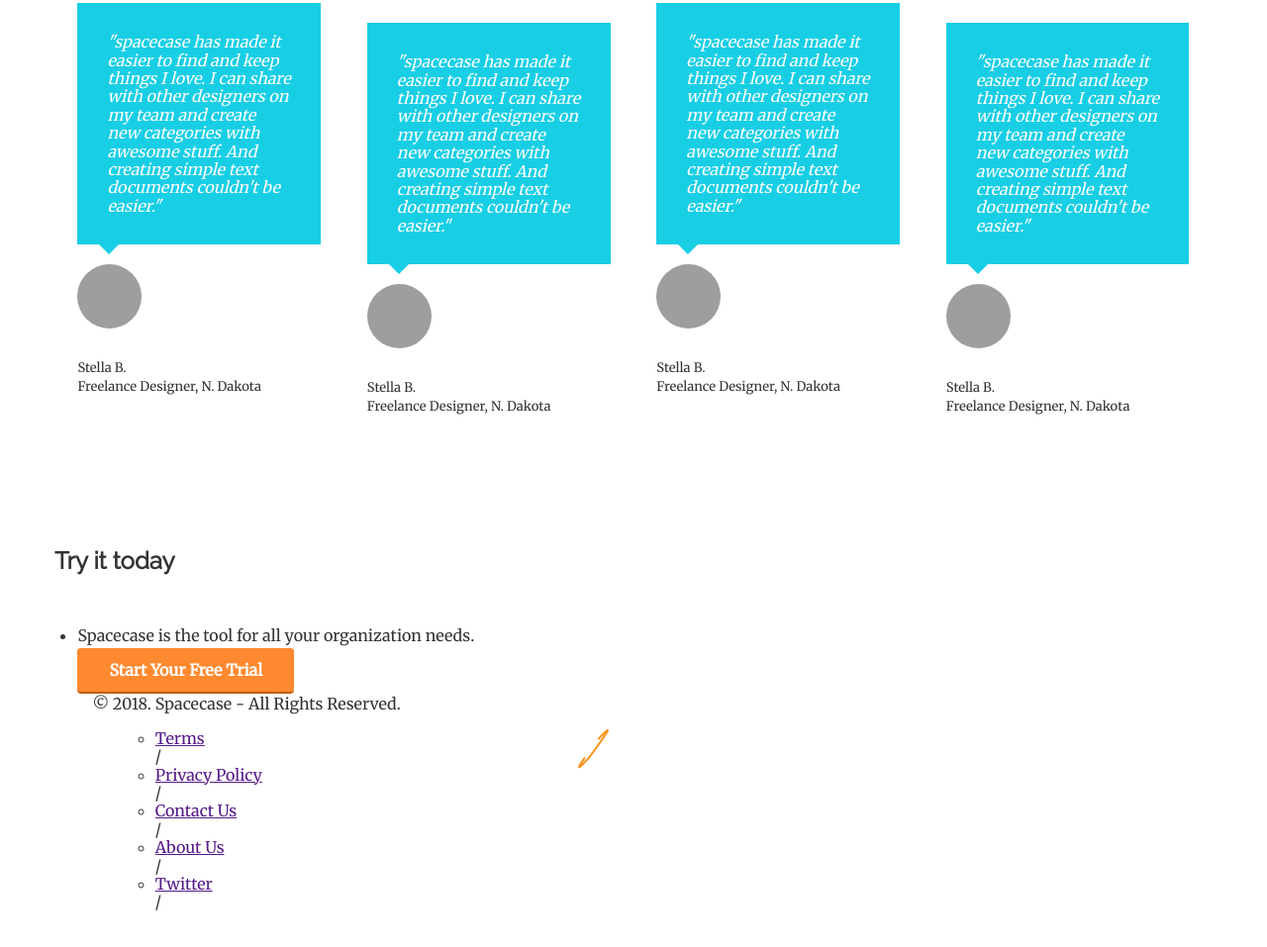
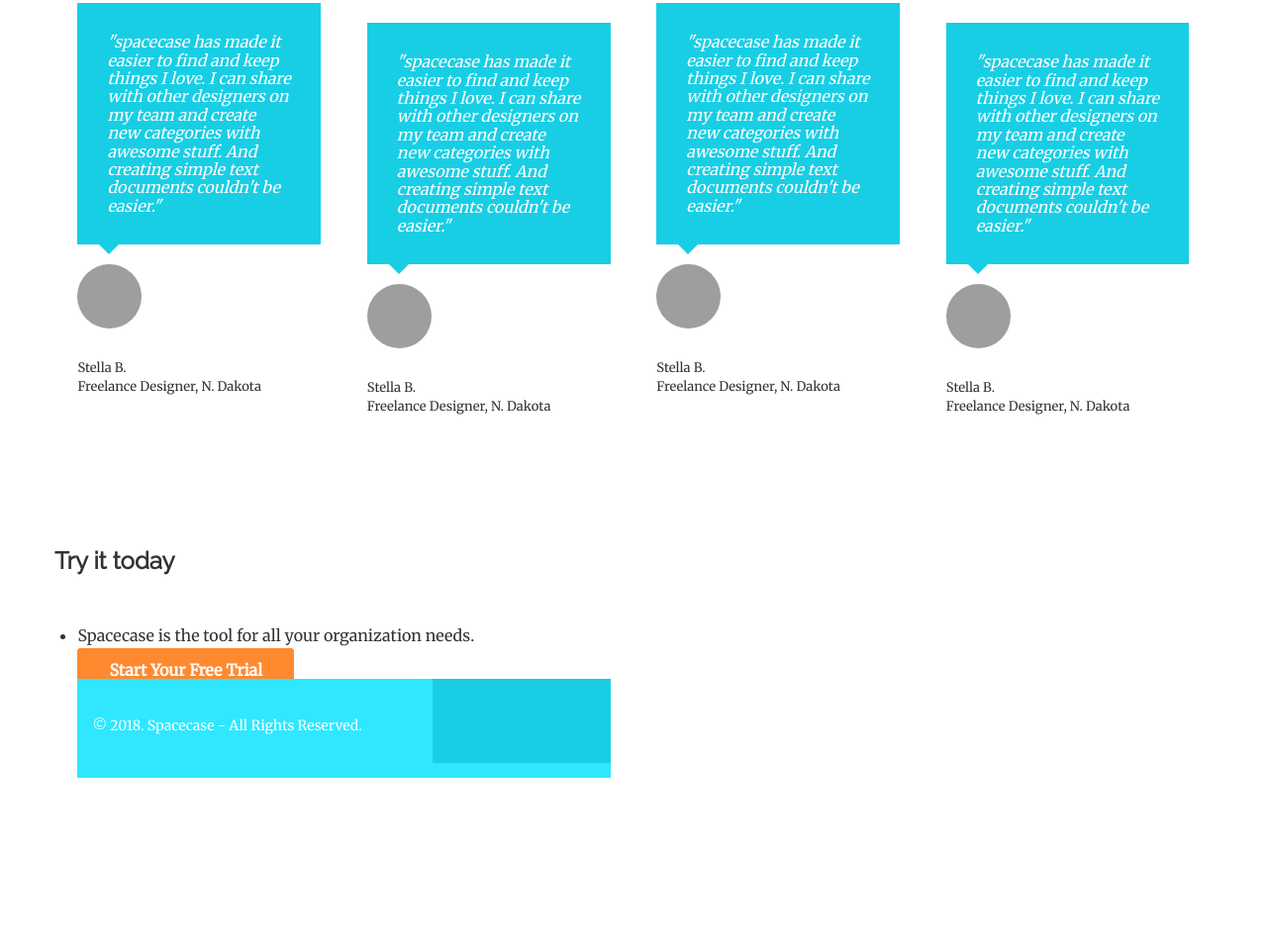
Before and after one commit to stajeldin/spacecase, a plain HTML site: page index.html in a window 1280 px wide. Shown: the part 2244-3201 px from the top of the page at 99% size. After the commit the page ends 3066 px from the top, so only its background shows below. Drawn offline with Linux system fonts and the light colour scheme; grey boxes are pictures that could not be loaded.

Commit message:
Checkpoint 31 completed

```diff
--- a/css/style.css
+++ b/css/style.css
@@ -311,3 +311,54 @@ header .hero {
 .lower {
   margin-top: 20px;
 }
+/* FOOTER */
+ footer {
+   background-color: #34495E;
+   background-image: linear-gradient(to top,
+      #18CEE5 0%, #18CEE5 50%, #2fe7ff 50%, #2fe7ff 100%);
+   color: #FFFFFF;
+   height: 150px;
+   position: relative;
+   overflow: hidden;
+   z-index: 0;
+ }
+ footer p, footer nav ul {
+   font-size:14px;
+   font-weight:100;
+   text-align: center;
+   margin: 10px auto 0;
+ }
+ footer nav ul li {
+   list-style-type: none;
+   display: inline;
+ }
+ footer nav ul li a {
+   color:#FFFFFF;
+   text-decoration: none;
+ }
+ footer .right-footer-block {
+   background-color: transparent;
+ }
+ footer .logo{
+   padding: 2.35em 0;
+   margin: 0 auto;
+   display: block;
+ }
+ @media (min-width: 992px){
+  footer{
+    background-color: #3498DB;
+    background-image: linear-gradient(to left,
+       #18CEE5 0%, #18CEE5 33.33337%, #2fe7ff 33.33337%, #2fe7ff 100%);
+    height: 100px;
+  }
+  footer p, footer nav ul{
+    padding: 2em 0;
+    text-align: left;
+  }
+  footer .right-footer-block {
+    background-color: #2fe7ff;
+  }
+  footer .logo{
+    padding: 2em 0 2em 1.5em;
+  }
+}
```
